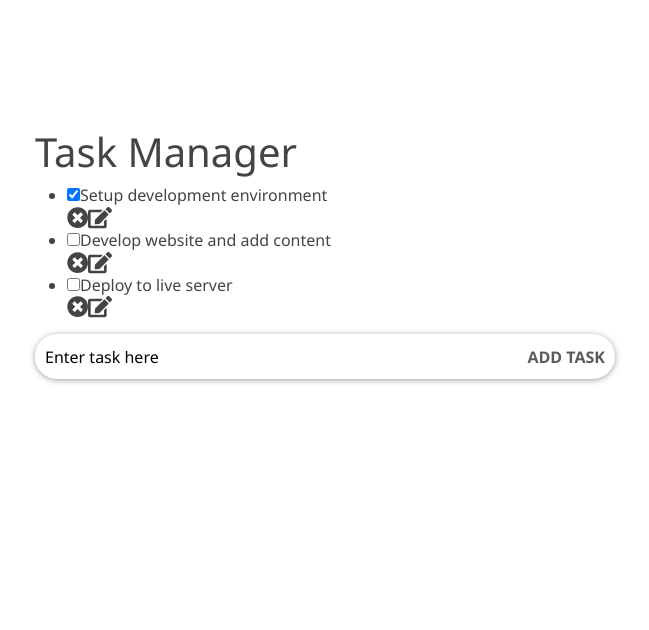
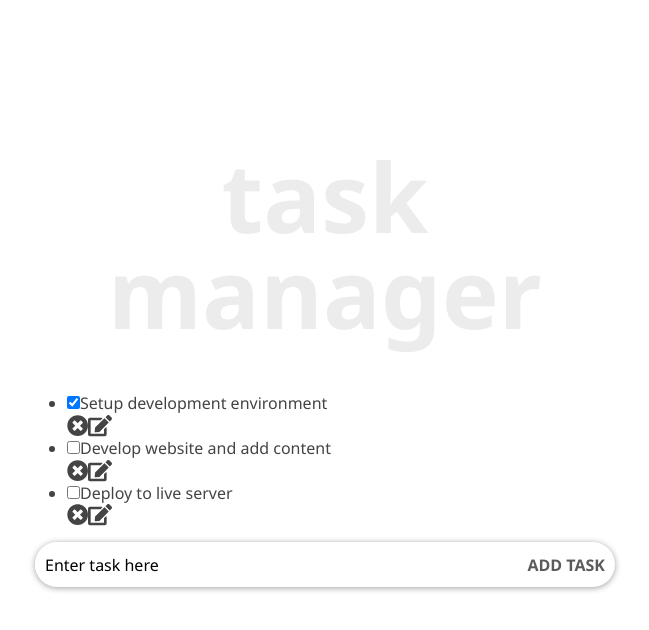
Before and after one commit to CaliforniaDev/ReactAssignment-1, a React (Create React App) app in the folder task-app/: page / in a window 1280 px wide. Shown: the top 630 px of the page, without its empty margins (315-964 px from the left). Built offline with nearby package versions, Linux system fonts and the light colour scheme.

Commit message:
Test inline styling

```diff
--- a/task-app/src/components/Header.js
+++ b/task-app/src/components/Header.js
@@ -1,6 +1,25 @@
 const Header = props => {
+    const headerStyle = {
+        padding: "20px 0",
+        lineHeight: "1.5em",
+    }
     return (
-            <h1>Task Manager</h1>
+        <header style={headerStyle}>
+            <h1
+                style={{
+                    fontSize: "6rem",
+                    fontWeight: "600",
+                    marginBottom: "2rem",
+                    lineHeight: "1em",
+                    color: "#ececec",
+                    textTransform: "lowercase",
+                    textAlign: "center",
+                }}
+            >
+                Task Manager
+            </h1>
+        </header>
+
 
     )
 }
```
